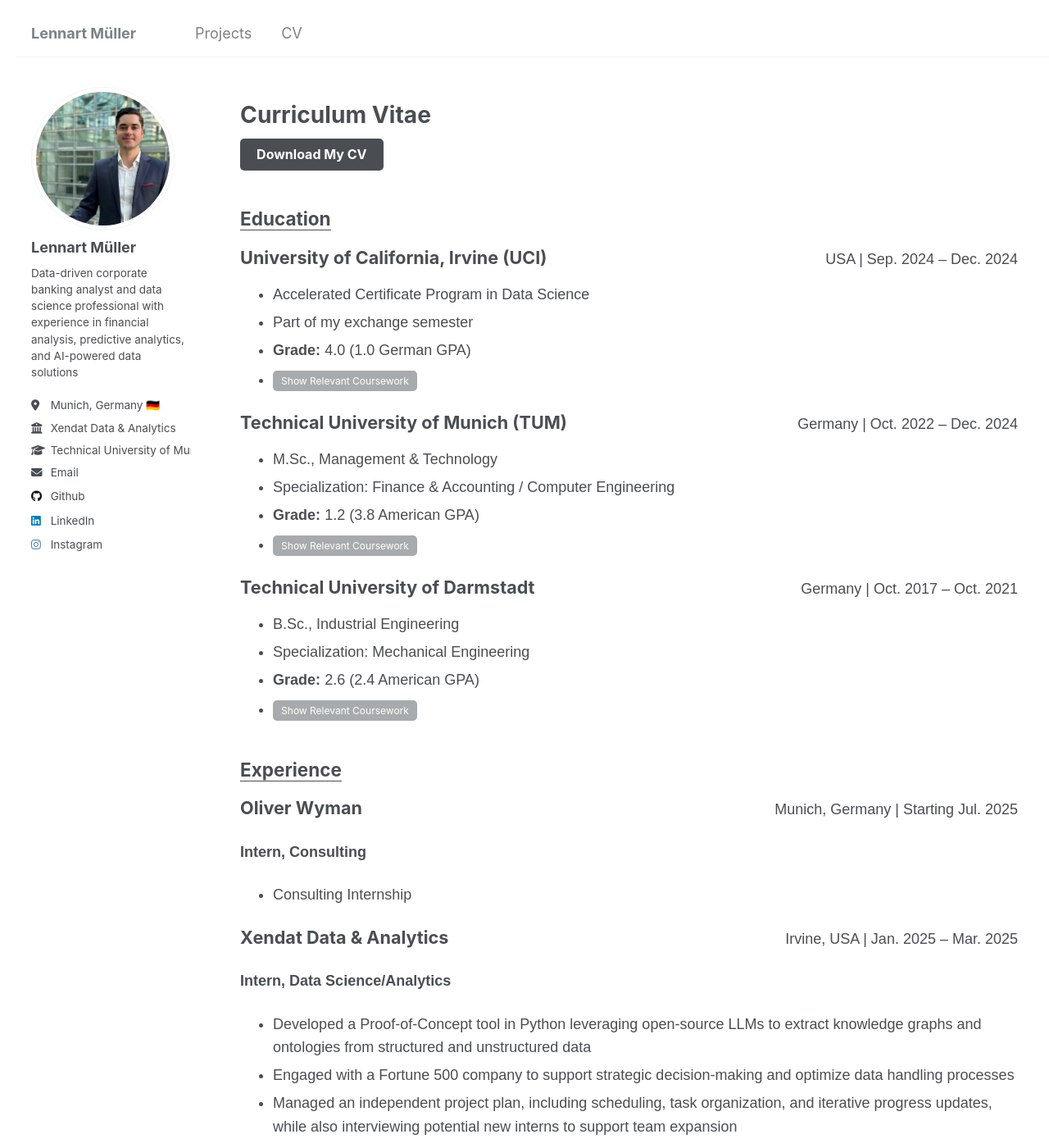
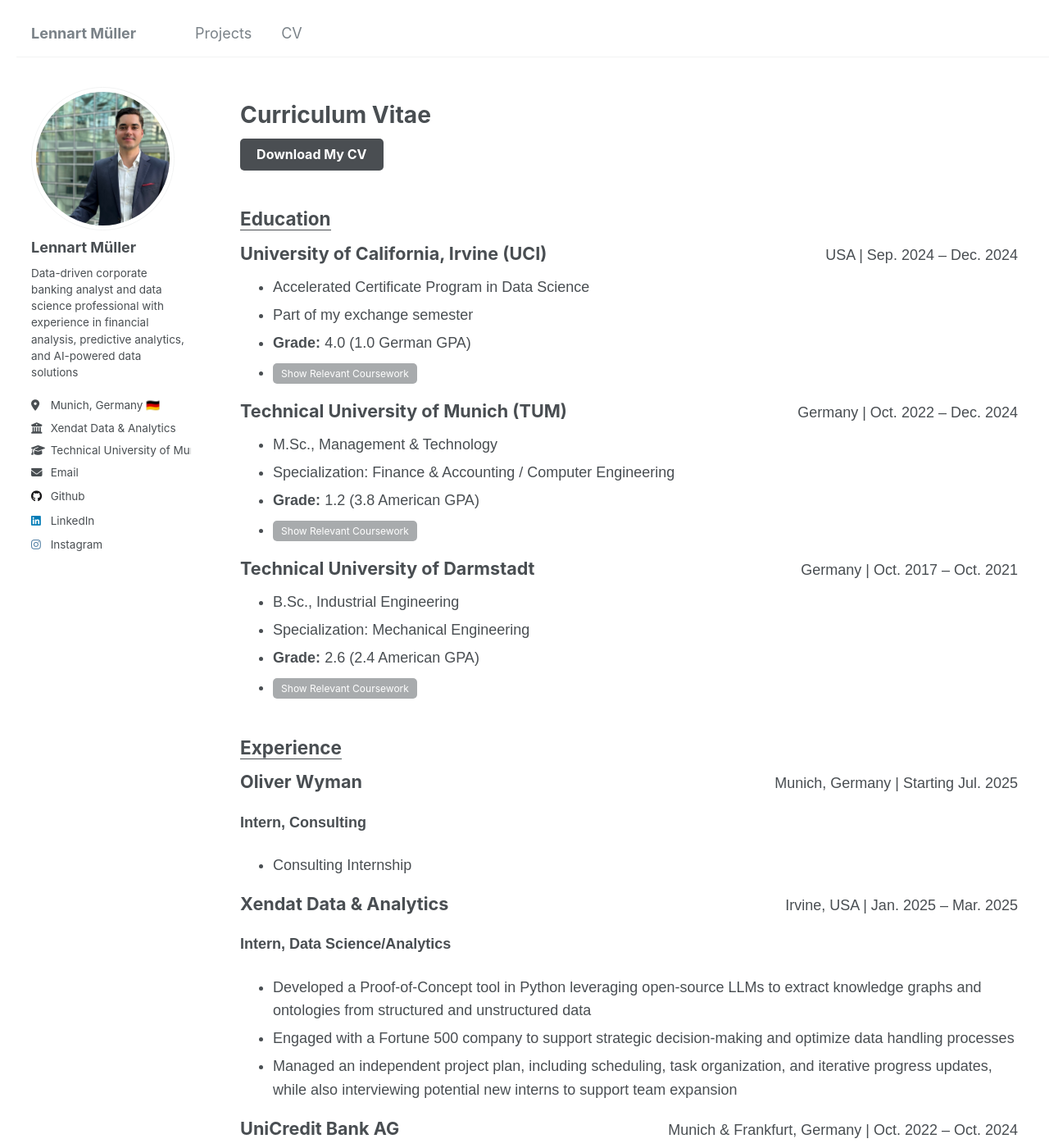
Before and after one commit to lennartmueller123/lennartmueller123.github.io, a Jekyll site: the page built from _pages/cv.html, in a window 1280 px wide and 1400 px high. Shown: the whole window at 82% size. Built offline with Jekyll 4.4.1, drawn with Linux system fonts in a browser that asks for light colours.

Commit message:
Update cv.html

```diff
--- a/_pages/cv.html
+++ b/_pages/cv.html
@@ -42,14 +42,14 @@
         .entry-header h3 {
             margin: 0;
             font-size: 1.2em;
-            margin-top: 10px;
-            margin-bottom: 5px;
+            margin-top: 5px;
+            margin-bottom: 1px;
         }
         .entry-header p {
             margin: 0;
             font-size: 1em;
-            margin-top: 10px;
-            margin-bottom: 5px;
+            margin-top: 5px;
+            margin-bottom: 1px;
         }
         ul {
             margin: 10px 0;
```
